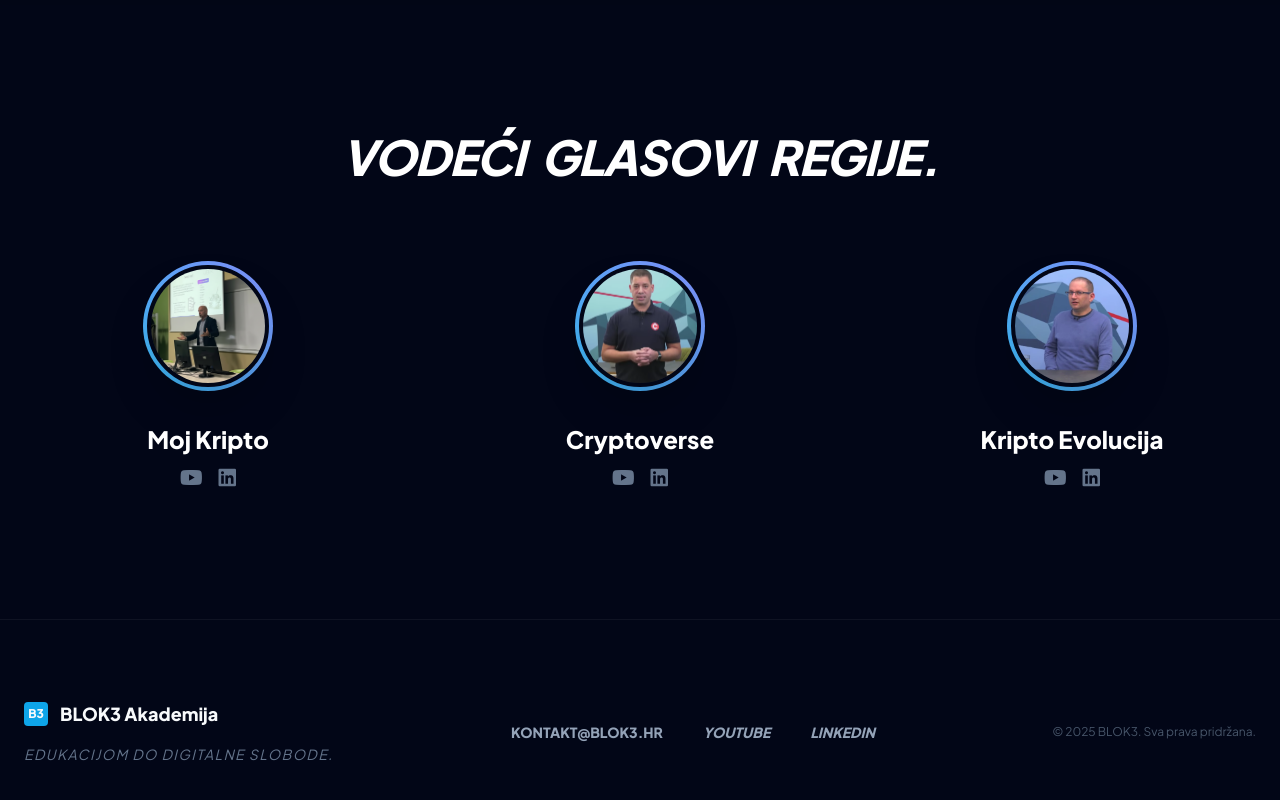
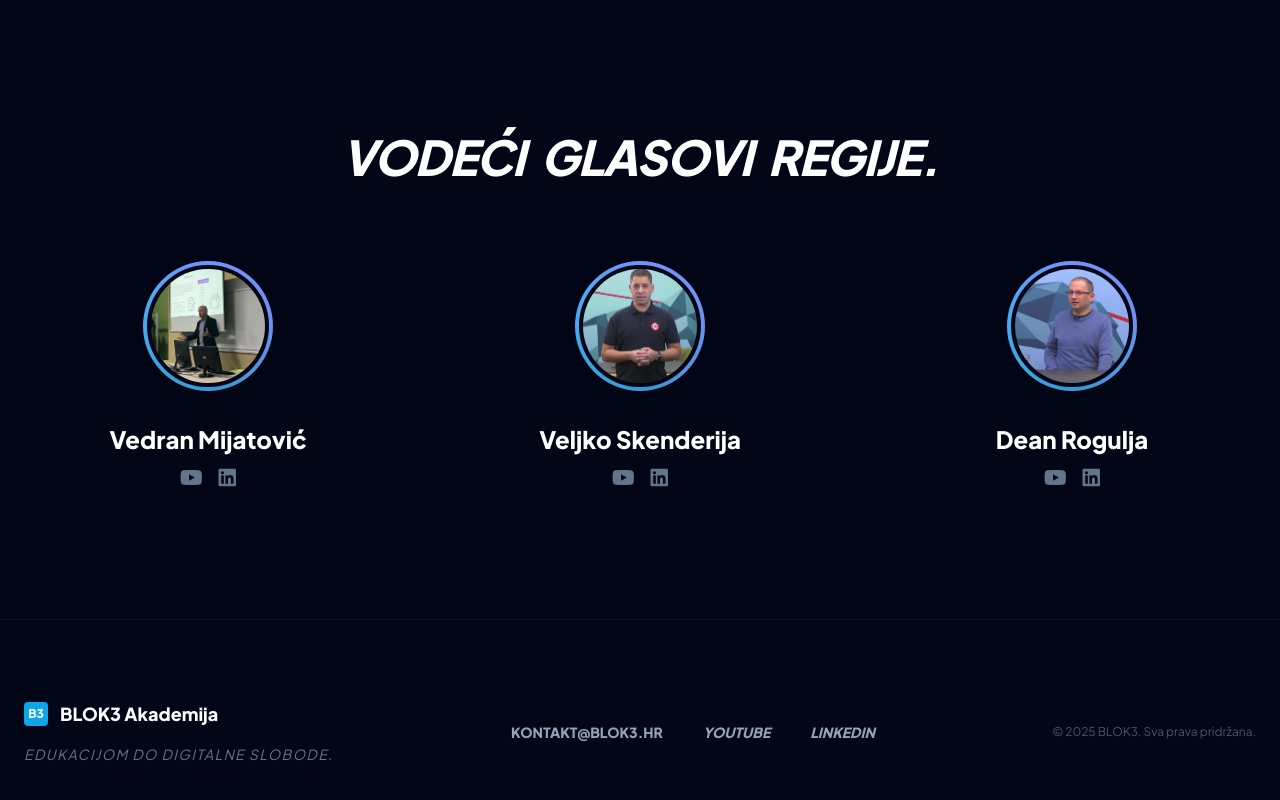
Before and after one commit to Cubicus55/Blok3, a plain HTML site: page index.html in a window 1280 px wide. Shown: the part 2237-3037 px from the top of the page. Drawn offline with nearby package versions, Linux system fonts and the light colour scheme.

Commit message:
Update index.html

```diff
--- a/index.html
+++ b/index.html
@@ -167,7 +167,7 @@
                     <div class="logo-ring mb-8 group-hover:scale-105 transition duration-500">
                         <img src="logo1.png" alt="Moj Kripto" class="logo-inner shadow-2xl" onerror="this.src='https://via.placeholder.com/150?text=MK'">
                     </div>
-                    <h4 class="text-2xl font-bold mb-2 text-white">Moj Kripto</h4>
+                    <h4 class="text-2xl font-bold mb-2 text-white">Vedran Mijatović</h4>
                     <div class="flex gap-4">
                         <a href="https://www.youtube.com/@mojkripto" target="_blank" class="text-slate-500 hover:text-red-500 text-xl transition"><i class="fab fa-youtube"></i></a>
                         <a href="https://www.linkedin.com/in/hrvoje-v-5b430819/" target="_blank" class="text-slate-500 hover:text-blue-500 text-xl transition"><i class="fab fa-linkedin"></i></a>
@@ -178,7 +178,7 @@
                     <div class="logo-ring mb-8 group-hover:scale-105 transition duration-500">
                         <img src="logo2.png" alt="Cryptoverse" class="logo-inner shadow-2xl" onerror="this.src='https://via.placeholder.com/150?text=CV'">
                     </div>
-                    <h4 class="text-2xl font-bold mb-2 text-white">Cryptoverse</h4>
+                    <h4 class="text-2xl font-bold mb-2 text-white">Veljko Skenderija</h4>
                     <div class="flex gap-4">
                         <a href="https://www.youtube.com/@CryptoverseHR" target="_blank" class="text-slate-500 hover:text-red-500 text-xl transition"><i class="fab fa-youtube"></i></a>
                         <a href="#" class="text-slate-500 hover:text-blue-500 text-xl transition"><i class="fab fa-linkedin"></i></a>
@@ -189,7 +189,7 @@
                     <div class="logo-ring mb-8 group-hover:scale-105 transition duration-500">
                         <img src="logo3.png" alt="Kripto Evolucija" class="logo-inner shadow-2xl" onerror="this.src='https://via.placeholder.com/150?text=KE'">
                     </div>
-                    <h4 class="text-2xl font-bold mb-2 text-white">Kripto Evolucija</h4>
+                    <h4 class="text-2xl font-bold mb-2 text-white">Dean Rogulja</h4>
                     <div class="flex gap-4">
                         <a href="https://www.youtube.com/@KriptoEvolucija" target="_blank" class="text-slate-500 hover:text-red-500 text-xl transition"><i class="fab fa-youtube"></i></a>
                         <a href="#" class="text-slate-500 hover:text-blue-500 text-xl transition"><i class="fab fa-linkedin"></i></a>
```
